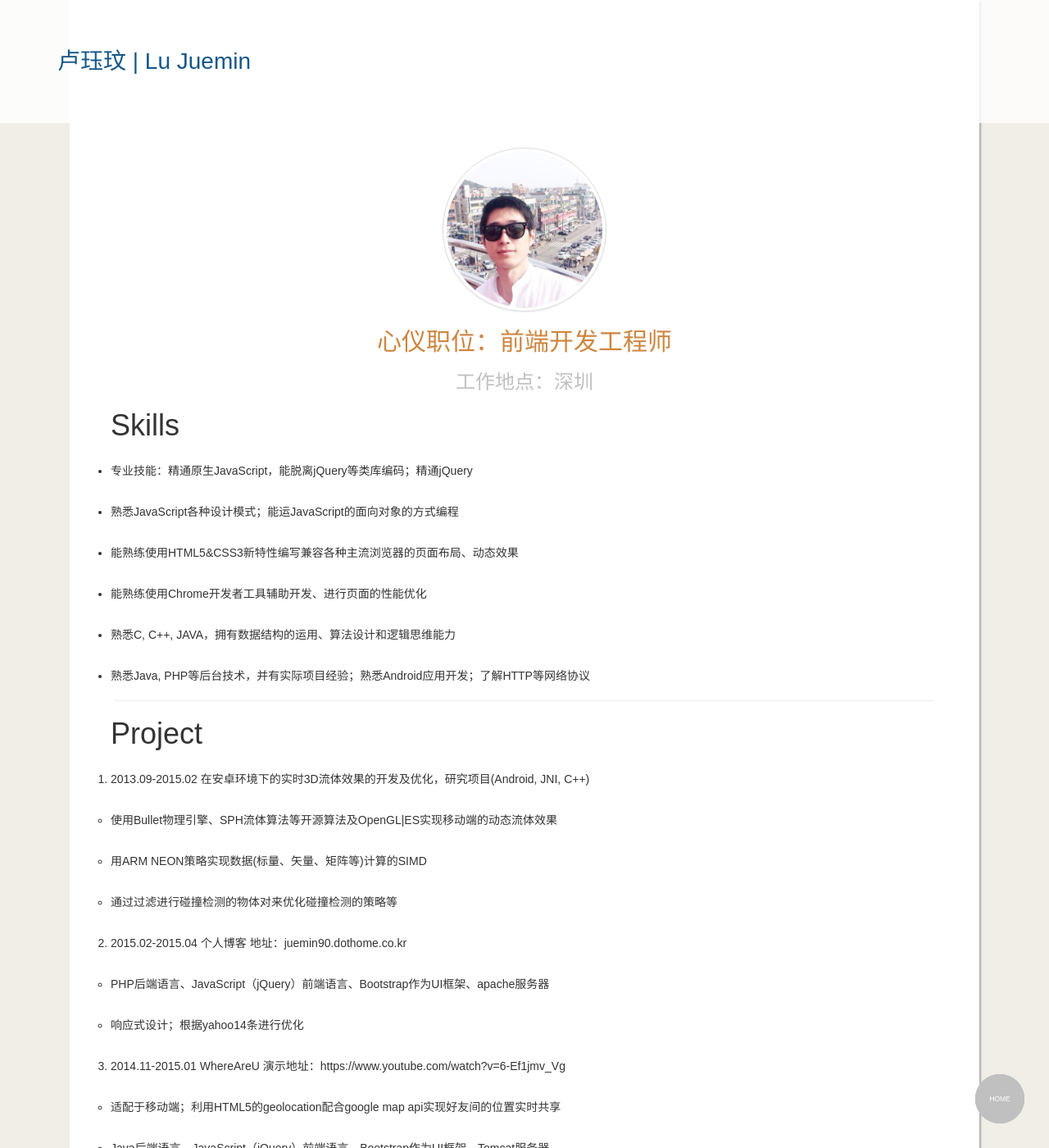
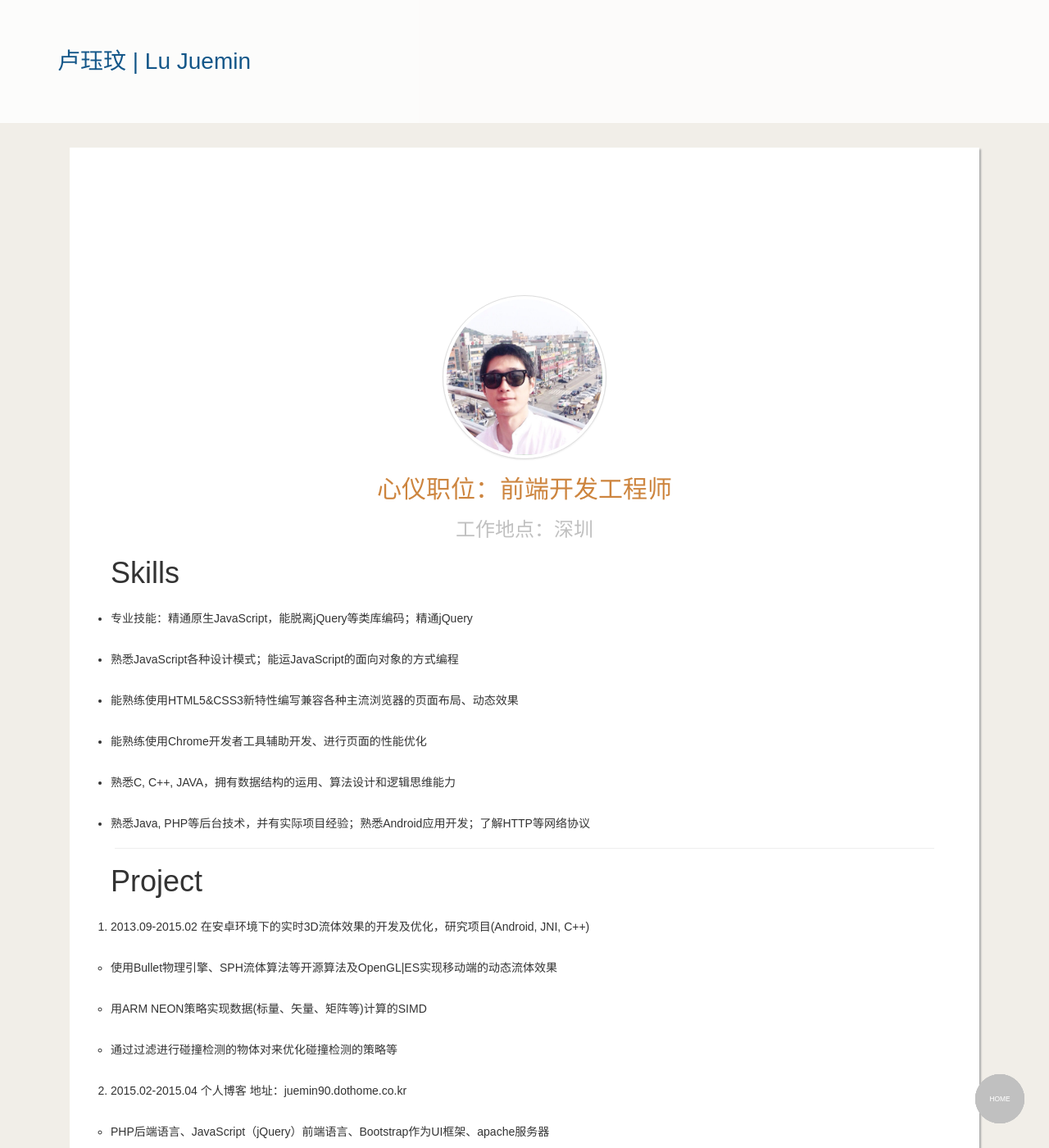
Before and after one commit to juemin90/juemin90.github.io, a Jekyll site: the page cv/index.html, which Jekyll copies as it is, in a window 1280 px wide and 1400 px high. Shown: the whole window at 82% size. Built offline with Jekyll 4.4.1, drawn with Linux system fonts in a browser that asks for light colours; nearby versions of some CDN libraries.

Commit message:
blog pages

```diff
--- a/css/public.css
+++ b/css/public.css
@@ -94,7 +94,7 @@ body,button, input, select, textarea,h1 ,h2, h3, h4, h5, h6 {
     font-family: Microsoft JhengHei, Microsoft YaHei,'宋体' ,sans-serif;
 }
 #panel {
-
+    padding-top:180px;
     background-color:#f1eee8;
     position:relative;
 }
@@ -277,7 +277,6 @@ p#message-preview {
 #nav>div>a, #nav>div {
     color:white;
     text-decoration: none;
-
 }
 #nav>div>a:hover{
     color:black;
```
